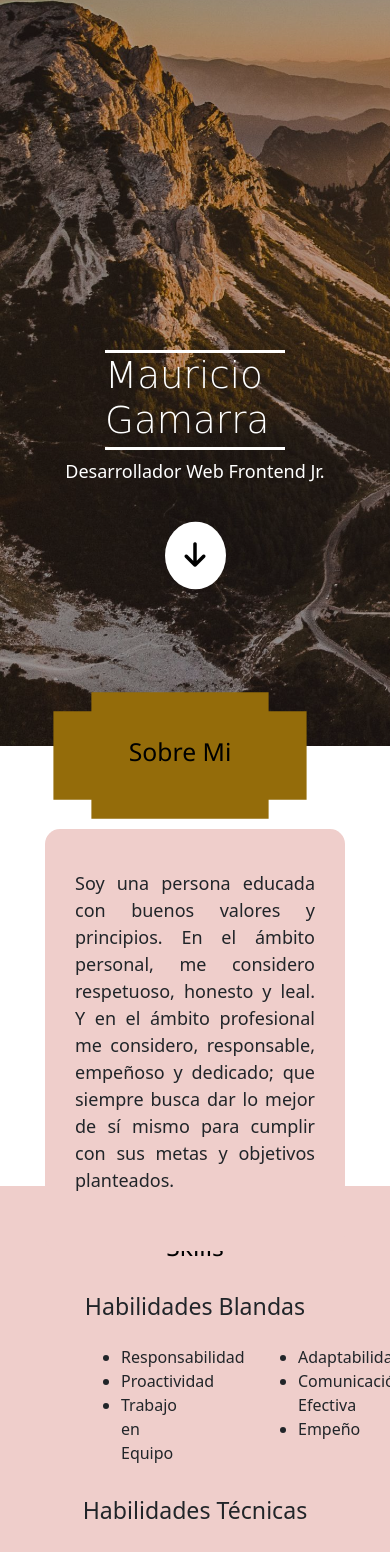
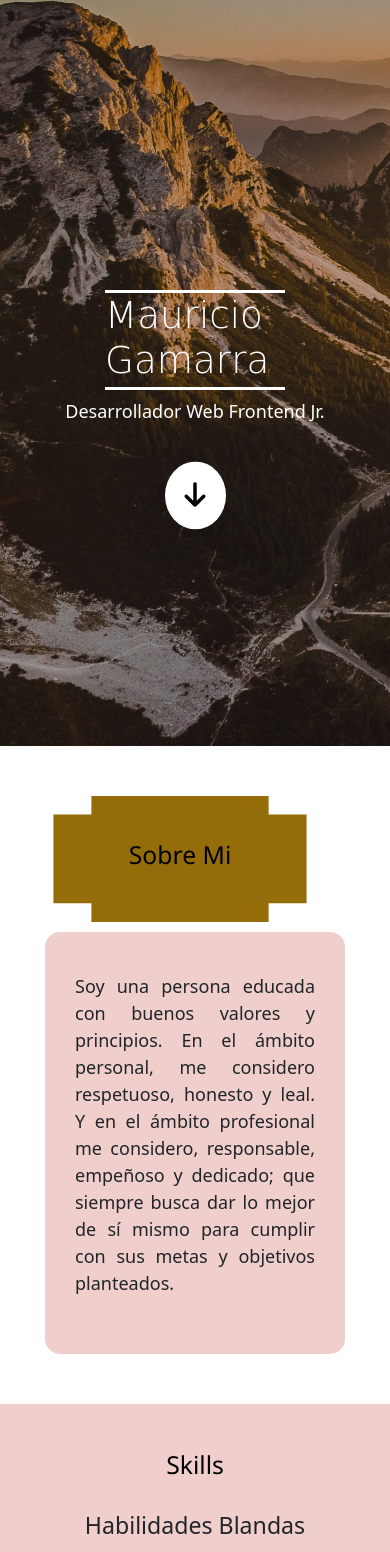
Before and after one commit to MauricioGamarra07/MiPortafolio, a plain HTML site: page index.html in a window 390 px wide. Shown: the part 114-1666 px from the top of the page. Drawn offline with nearby package versions, Linux system fonts and the light colour scheme; a web font is replaced by a local one.

Commit message:
trabajando en el responsive design

```diff
--- a/style/main.css
+++ b/style/main.css
@@ -18,8 +18,7 @@
     justify-content: center;
     align-items: center;
     width: 80%;
-    height: 400px;
-    padding-top: 3%;
+    min-height: 400px;
 }
 .subtitulo{
     clip-path: polygon(0% 15%, 15% 15%, 15% 0%, 85% 0%, 85% 15%, 100% 15%, 100% 85%, 85% 85%, 85% 100%, 15% 100%, 15% 85%, 0% 85%);
--- a/style/responsive.css
+++ b/style/responsive.css
@@ -91,20 +91,13 @@ span{
     }
 }
 @media (max-width: 800px){
-    #logo{
-        width: 400px;
-        height: 400px;
-    }
-    .cont-banner{
-        margin-top: 60px;
-    }
     #sobremi{
         flex-direction: column;
         margin-bottom: 30px;
     }
     .subtitulo{
         margin-bottom: 10px;
-        margin-top: 40px;
+        margin-top: 20px;
     }
     .text-subtitulo{
         width: 600px;
```
